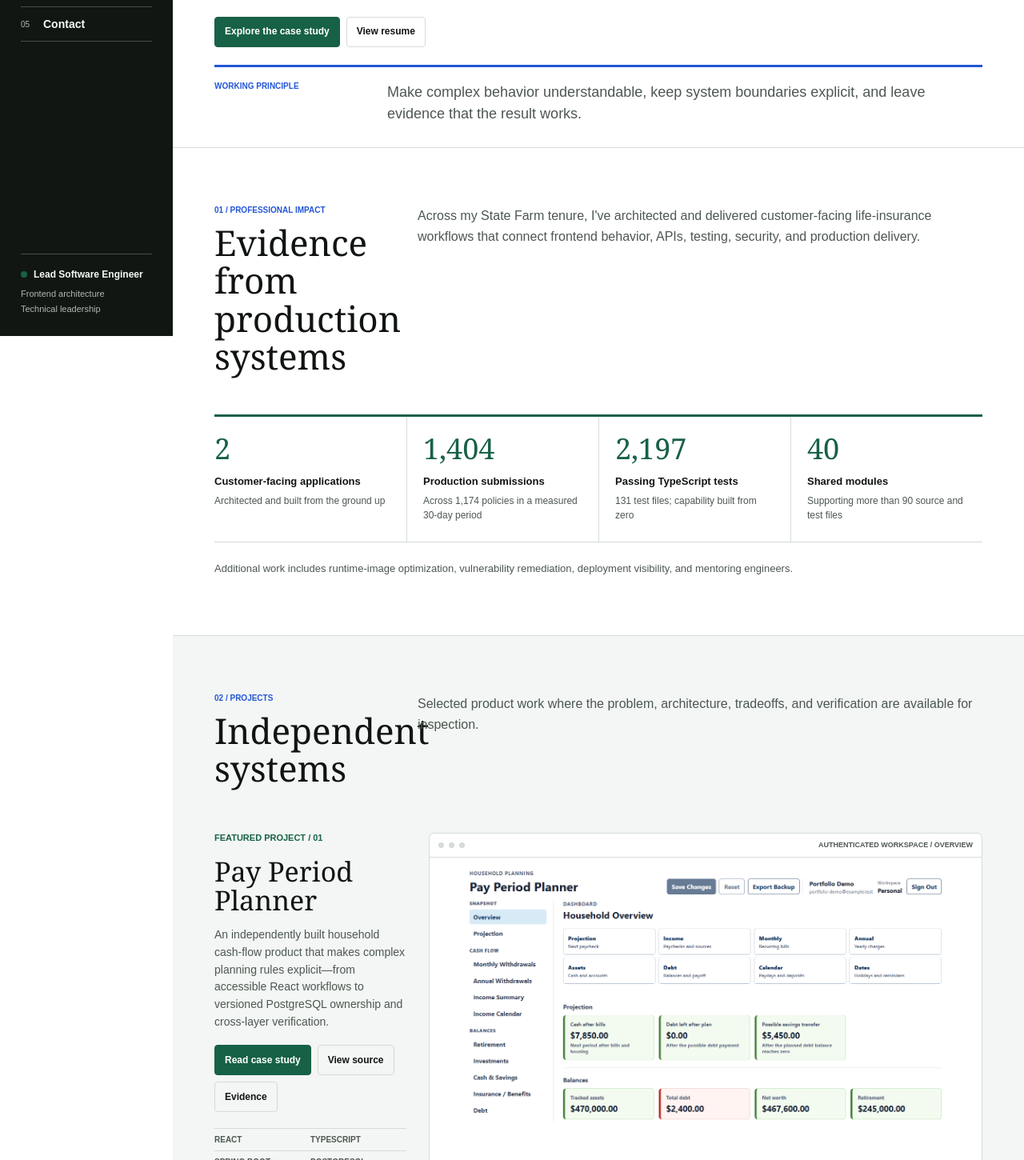
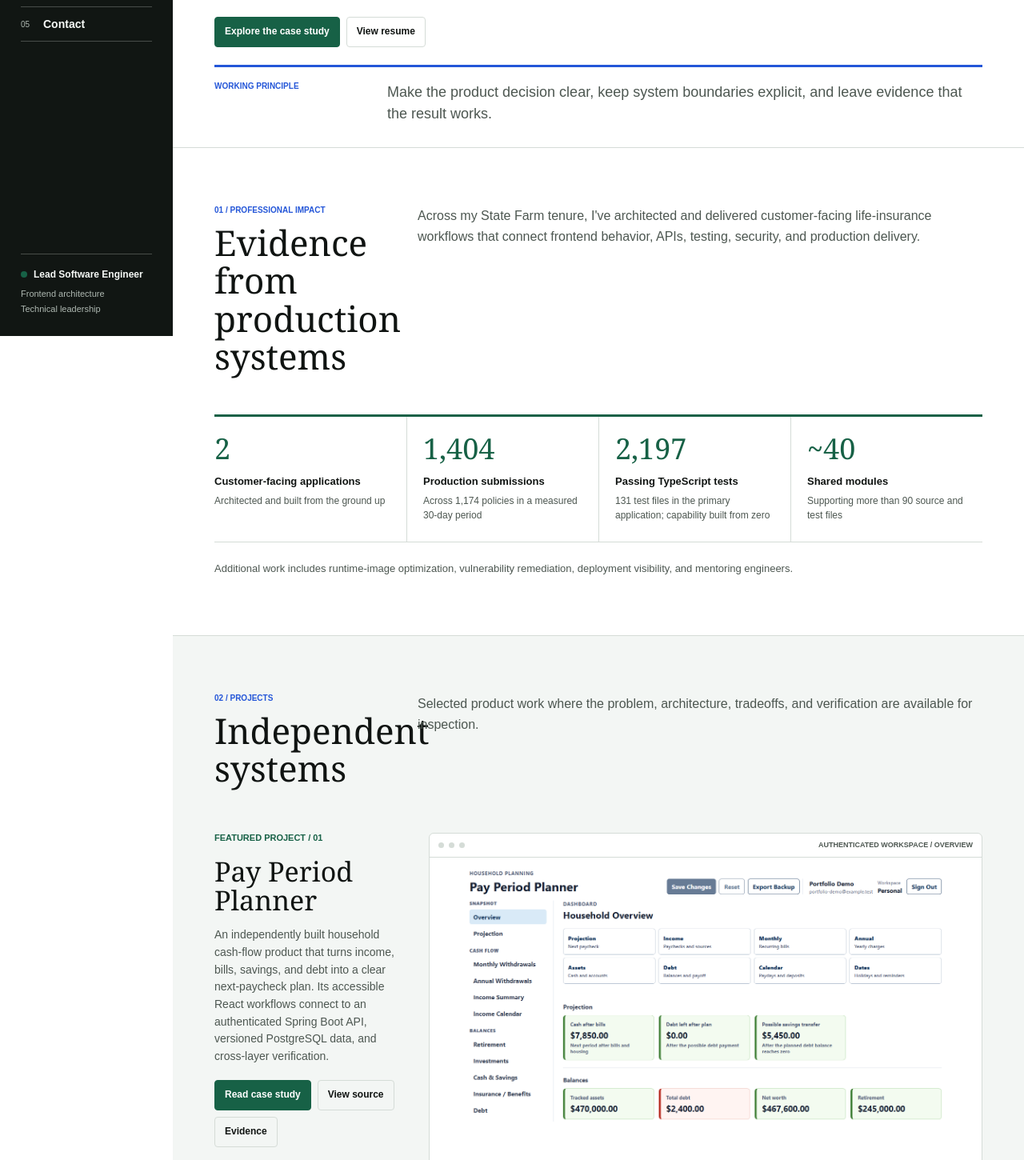
Before and after one commit to everdein/portfolio, a Next.js app: page / in a window 1280 px wide. Shown: the part 380-1830 px from the top of the page at 80% size. Built offline with nearby package versions, Linux system fonts and the light colour scheme; no server answers.

Commit message:
Polish portfolio narrative and update resume (#15)

```diff
--- a/app/layout.tsx
+++ b/app/layout.tsx
@@ -21,7 +21,7 @@ const themeScript = `
 
 const title = "Matthew Clark | Lead Software Engineer";
 const description =
-  "Lead Software Engineer Matthew Clark's portfolio, featuring frontend architecture for complex customer-facing workflows, measurable production impact, and verified full-stack case studies.";
+  "Lead Software Engineer Matthew Clark's portfolio, featuring frontend architecture for complex customer-facing workflows, measurable production impact, and a verified full-stack case study.";
 const siteUrl =
   process.env.NEXT_PUBLIC_SITE_URL ??
   "https://everdein.github.io/portfolio";
--- a/app/page.tsx
+++ b/app/page.tsx
@@ -21,7 +21,7 @@ export default function Home() {
         <p className="rail-edition">
           Engineering portfolio
           <br />
-          Selected work / 2026
+          Selected work
         </p>
         <nav aria-label="Primary navigation">
           <a href="#professional">
@@ -109,8 +109,8 @@ export default function Home() {
           <div className="intro-note">
             <span className="note-label">Working principle</span>
             <p>
-              Make complex behavior understandable, keep system boundaries
-              explicit, and leave evidence that the result works.
+              Make the product decision clear, keep system boundaries explicit,
+              and leave evidence that the result works.
             </p>
           </div>
         </section>
@@ -158,11 +158,14 @@ export default function Home() {
               <dt>2,197</dt>
               <dd>
                 <strong>Passing TypeScript tests</strong>
-                <span>131 test files; capability built from zero</span>
+                <span>
+                  131 test files in the primary application; capability built
+                  from zero
+                </span>
               </dd>
             </div>
             <div>
-              <dt>40</dt>
+              <dt>~40</dt>
               <dd>
                 <strong>Shared modules</strong>
                 <span>Supporting more than 90 source and test files</span>
@@ -197,9 +200,10 @@ export default function Home() {
               <span className="project-number">Featured project / 01</span>
               <h3>Pay Period Planner</h3>
               <p>
-                An independently built household cash-flow product that makes
-                complex planning rules explicit—from accessible React workflows
-                to versioned PostgreSQL ownership and cross-layer verification.
+                An independently built household cash-flow product that turns
+                income, bills, savings, and debt into a clear next-paycheck plan.
+                Its accessible React workflows connect to an authenticated Spring
+                Boot API, versioned PostgreSQL data, and cross-layer verification.
               </p>
               <div className="project-links" aria-label="Pay Period Planner links">
                 <a
--- a/app/work/pay-period-planner/page.tsx
+++ b/app/work/pay-period-planner/page.tsx
@@ -80,7 +80,7 @@ export default function PayPeriodPlannerCaseStudy() {
         <p className="rail-edition">
           Flagship case study
           <br />
-          Pay Period Planner / 2026
+          Pay Period Planner
         </p>
         <nav aria-label="Case study sections">
           <a href="#product">
```
Also changed, not shown: 2 other files (tests, documents, lock files or other folders).
